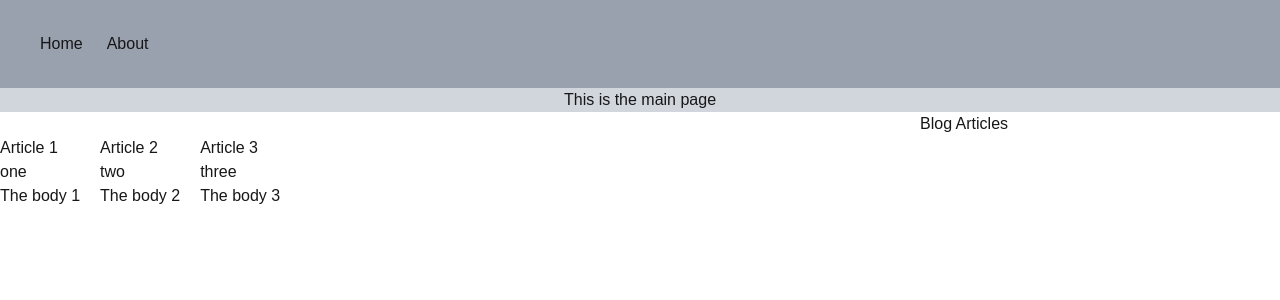
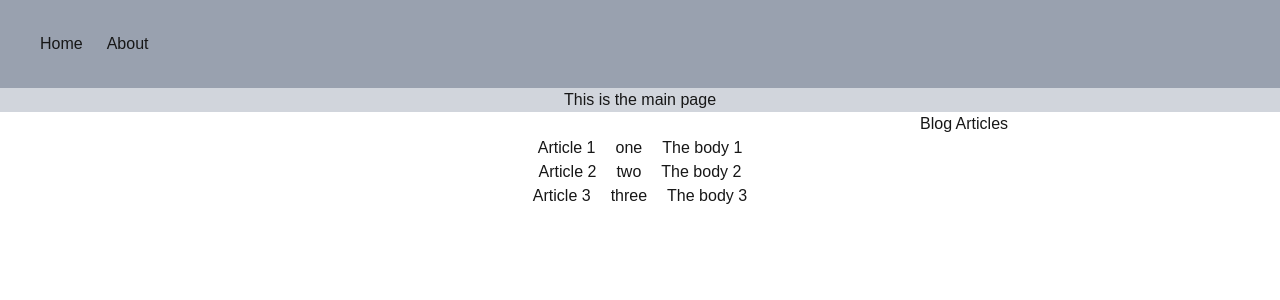
Before and after one commit to MUHAMMADFARHAN1/Next.js-Blog-Web-Application, a Next.js app: page /main in a window 1280 px wide. Shown: the top 300 px of the page. Built offline with nearby package versions, Linux system fonts and the light colour scheme.

Commit message:
Basic structure created!

```diff
--- a/app/(main)/main/page.tsx
+++ b/app/(main)/main/page.tsx
@@ -8,8 +8,9 @@ export default async function page() {
 
   return (
     <>
+      <h1 className="ml-230">Blog Articles</h1>
       {articles.map((article: any) => (
-        <div>
+        <div className="flex flex-row gap-5 mx-auto w-max">
           <h1>{article.title}</h1>
           <h2>{article.author}</h2>
           <h2>{article.body}</h2>
--- a/app/layout.tsx
+++ b/app/layout.tsx
@@ -32,8 +32,7 @@ export default function RootLayout({
         <div className="mx-auto bg-gray-300 ">
           <p className=" text-center">This is the main page</p>
         </div>
-        <h1 className="ml-230">Blog Articles</h1>
-        <div className="flex flex-row gap-5 mx-auto">{children}</div>
+        {children}
       </body>
     </html>
   );
```
